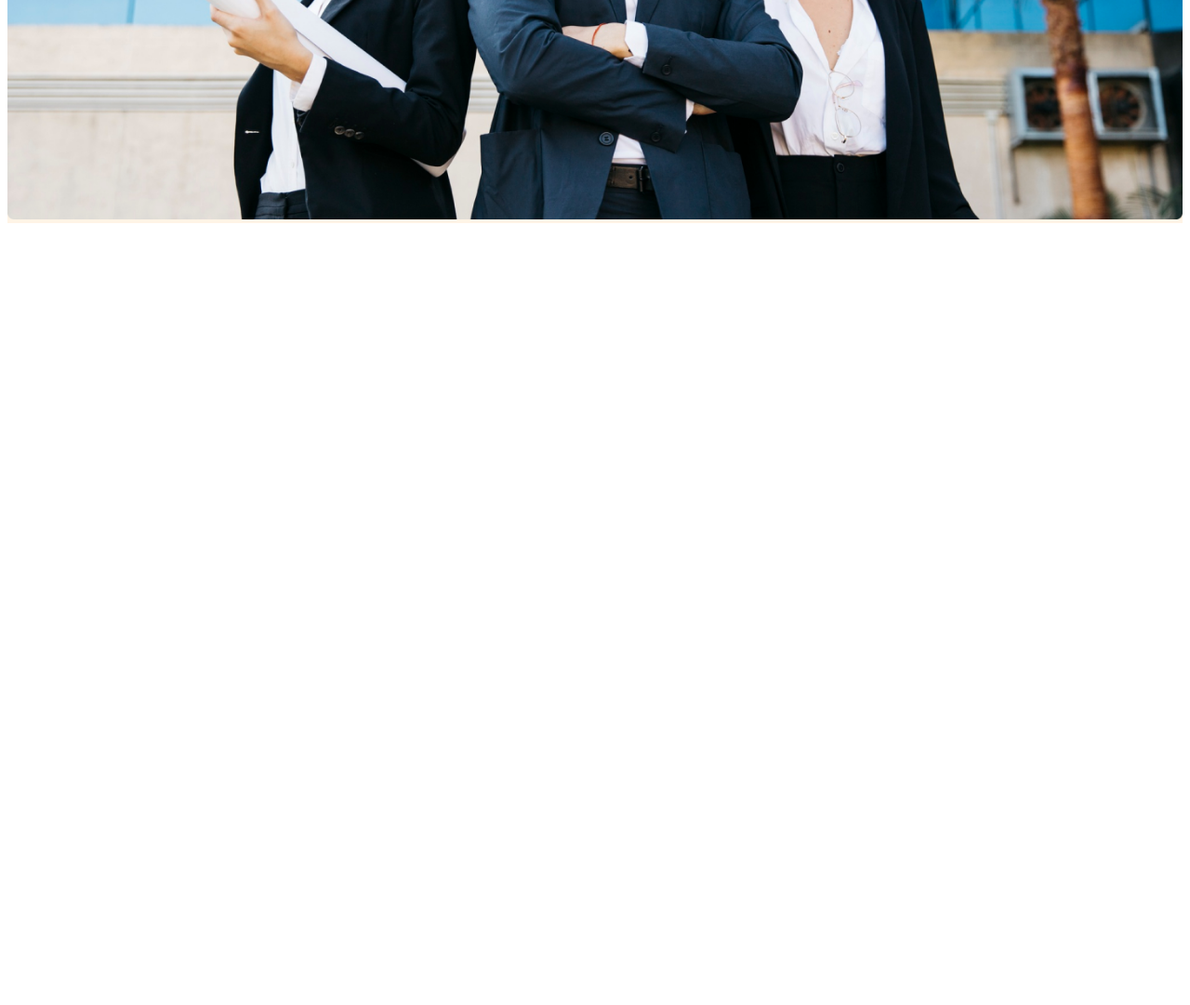
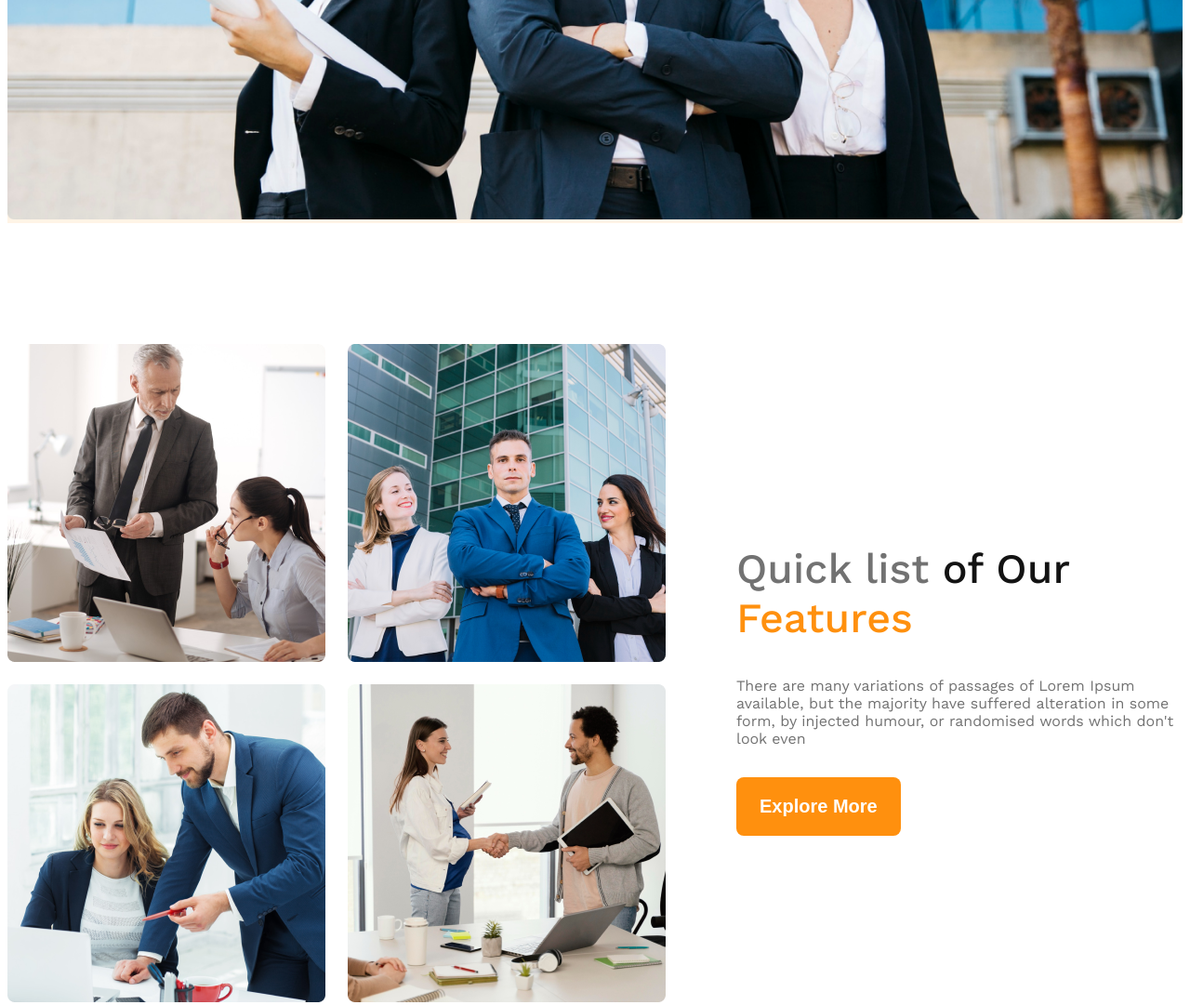
Before and after one commit to sakibskb143/G3-Architects-Website, a plain HTML site: page index.html in a window 1280 px wide. Shown: the part 934-2015 px from the top of the page at 93% size. Before the commit the page ends 1182 px from the top, so only its background shows below. Drawn offline with nearby package versions, Linux system fonts and the light colour scheme.

Commit message:
added featurs sections and make it responsive too

```diff
--- a/index.html
+++ b/index.html
@@ -28,7 +28,18 @@
             <img src="images/banner.png" alt="" class="banner-image">
         </div>
     </header>
-    <main></main>
+    <main>
+         <section class="features-section display-flex">
+            <div class="feature-img-container">
+                <img src="images/team1.png" alt="" class="feature-img"><img src="images/team2.png" alt="" class="feature-img"><img src="images/team3.png" alt="" class="feature-img"><img src="images/team4.png" alt="" class="feature-img">
+            </div>
+            <div class="features">
+                <h1 class="feature-title"><span class="dark-3">Quick list</span > <span class="dark-1">of Our</span>  Features</h1>
+                <p class="feature-description dark-3">There are many variations of passages of Lorem Ipsum available, but the majority have suffered alteration in some form, by injected humour, or randomised words which don't look even</p>
+                <button class="btn-primary">Explore More</button>
+            </div>
+         </section>
+    </main>
     <footer></footer>
 </body>
 </html>
--- a/styles/style.css
+++ b/styles/style.css
@@ -8,7 +8,14 @@
 }
 
 /* Shared styles */
+main{
+    max-width: 1440px;
+    margin: 0 auto;
+}
 
+main > section{
+    margin: 130px 0px ;
+}
 /* dark-1 */
 .dark-1{
     color:rgb(19, 19, 19) ;
@@ -85,13 +92,46 @@
 .banner-image{
     width: 100%;
 }
+/* features related styles */
+.features-section{
+   gap: 76px;
+   align-items: center;
+}
+.feature-img-container{
+    display: grid;
+    grid-template-columns: repeat(2,1fr);
+    gap:24px;
+    border-radius: 8px;
+}
+.features{
+  width: 537px;
+}
+.feature-title{
+    font-size: 2.8rem;
+    font-weight: 500;
+    color:rgb(255, 144, 14);
+}
+.feature-description{
+    margin-top: 24px;
+    margin-bottom: 32px;
+}
+/* responsive media query */
 
-
-/* responsive media query */
 
 @media screen and (max-width:576px) {
     .navber,.item-links{
         flex-direction: column;
     }
+    .features-section{
+   flex-direction: column;
+   gap: 38px;
+   align-items: center;}
+   .feature-img-container{
+     grid-template-columns: repeat(1,1fr);
+   }
+   .features{
+  width: 300px;
+}
+
 
 }
```
